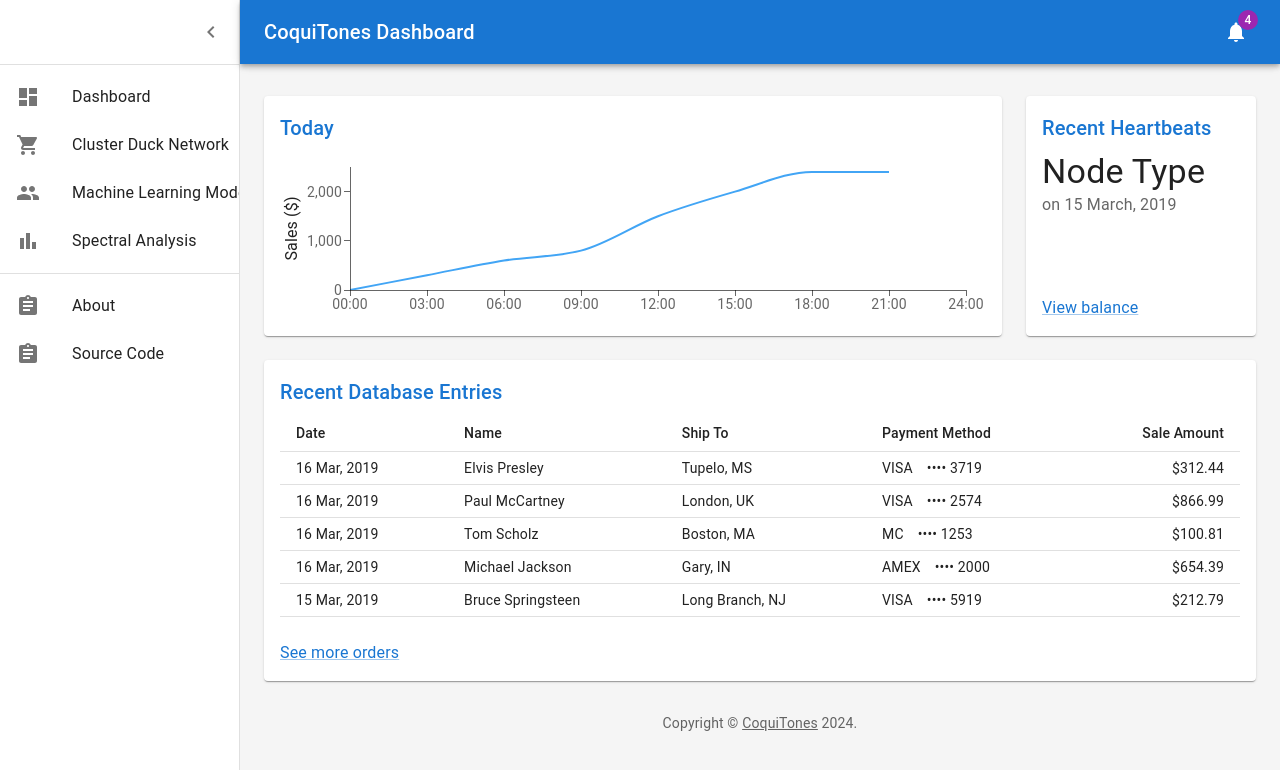
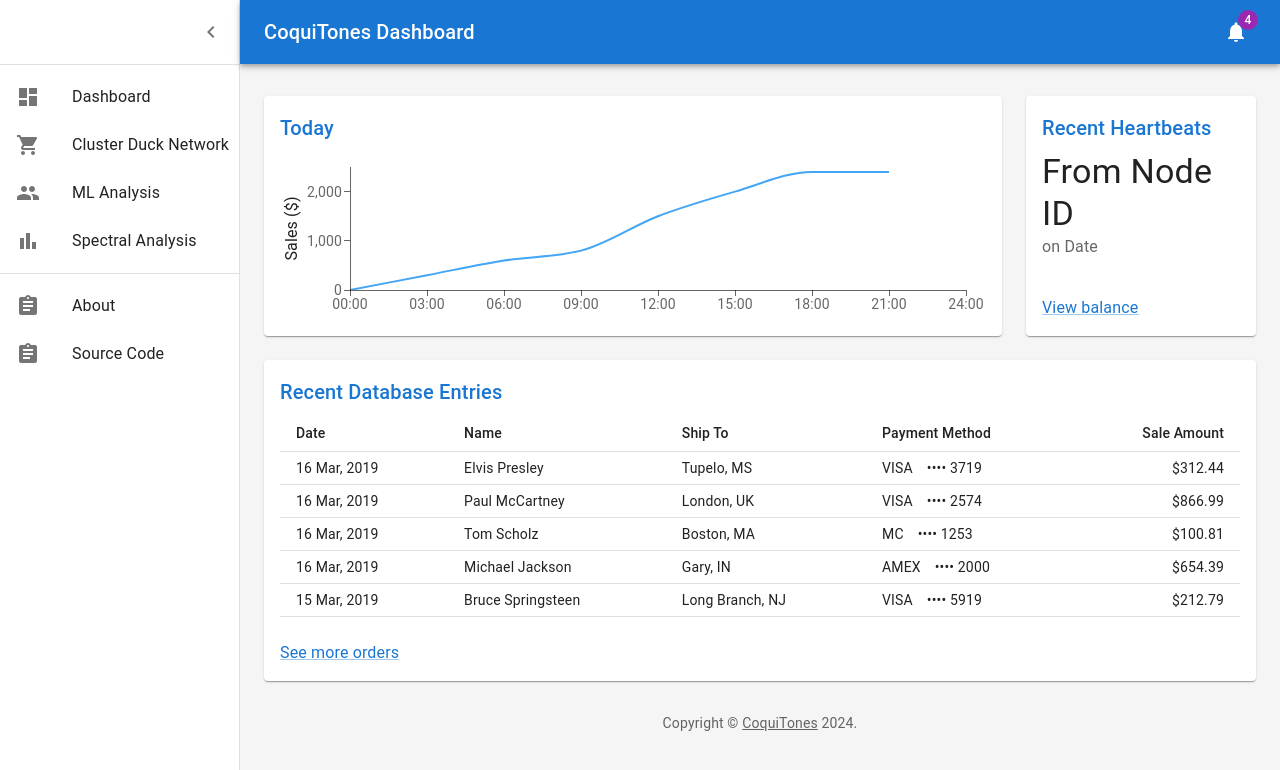
Before and after one commit to AlonsoUriarte14/CoquiTones, a React (Create React App) app in the folder Frontend/: page /CDN in a window 1280 px wide. Shown: the top 770 px of the page. Built offline with nearby package versions, Linux system fonts and the light colour scheme.

Commit message:
first mockup from mui template

```diff
--- a/Frontend/package.json
+++ b/Frontend/package.json
@@ -3,6 +3,11 @@
   "version": "0.1.0",
   "private": true,
   "dependencies": {
+    "@emotion/react": "^11.11.3",
+    "@emotion/styled": "^11.11.0",
+    "@mui/icons-material": "^5.15.10",
+    "@mui/material": "^5.15.10",
+    "@mui/x-charts": "^6.19.4",
     "@testing-library/jest-dom": "^5.17.0",
     "@testing-library/react": "^13.4.0",
     "@testing-library/user-event": "^13.5.0",
--- a/Frontend/public/index.html
+++ b/Frontend/public/index.html
@@ -22,7 +22,7 @@
       work correctly both with client-side routing and a non-root public URL.
       Learn how to configure a non-root public URL by running `npm run build`.
     -->
-  <title>Proyecto Coqui Toolbox</title>
+  <title>Coqui Tones</title>
 </head>
 
 <body>
--- a/Frontend/src/components/dashboard/Deposits.js
+++ b/Frontend/src/components/dashboard/Deposits.js
@@ -12,10 +12,10 @@ export default function Deposits() {
 		<React.Fragment>
 			<Title>Recent Heartbeats</Title>
 			<Typography component="p" variant="h4">
-				Node Type
+				From Node ID
 			</Typography>
 			<Typography color="text.secondary" sx={{ flex: 1 }}>
-				on 15 March, 2019
+				on Date
 			</Typography>
 			<div>
 				<Link color="primary" href="#" onClick={preventDefault}>
--- a/Frontend/src/components/dashboard/listItems.js
+++ b/Frontend/src/components/dashboard/listItems.js
@@ -28,7 +28,7 @@ export const mainListItems = (
 			<ListItemIcon>
 				<PeopleIcon />
 			</ListItemIcon>
-			<ListItemText primary="Machine Learning Model Analysis" />
+			<ListItemText primary="ML Analysis" />
 		</ListItemButton>
 		<ListItemButton>
 			<ListItemIcon>
```
Also changed, not shown: Frontend/src/pages/CDN.jsx (added), Frontend/src/pages/Dashboard.jsx (renamed from Frontend/src/pages/Dashboard.js), Frontend/src/pages/MLAnalysis.jsx (added), Frontend/src/pages/SpectralAnalysis.jsx (added), 1 other file (tests, documents, lock files or other folders).
